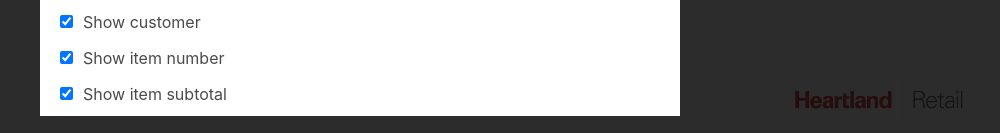
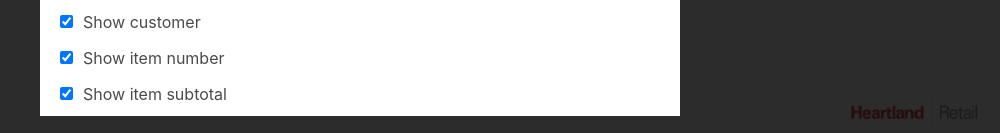
Before and after one commit to dstotz/heartland-retail-pole-display, a React (Create React App) app in the folder ui/: page / in a window 1280 px wide. Shown: the part 664-797 px from the top of the page, without its empty margins (280-1280 px from the left). Built offline with nearby package versions, Linux system fonts and the light colour scheme; no server answers.

Commit message:
Fix branding logo

```diff
--- a/ui/src/components/Main.tsx
+++ b/ui/src/components/Main.tsx
@@ -57,12 +57,12 @@ export const Main = () => {
 
       <div
         className="hr-logo"
-        style={{ position: 'absolute', bottom: 0, right: 0 }}
+        style={{ position: 'fixed', bottom: -5, right: -5 }}
       >
         <img
           src="/HRLogo.png"
           alt="Heartland Retail"
-          style={{ height: '60px' }}
+          style={{ height: '45px' }}
         />
       </div>
     </div>
```
